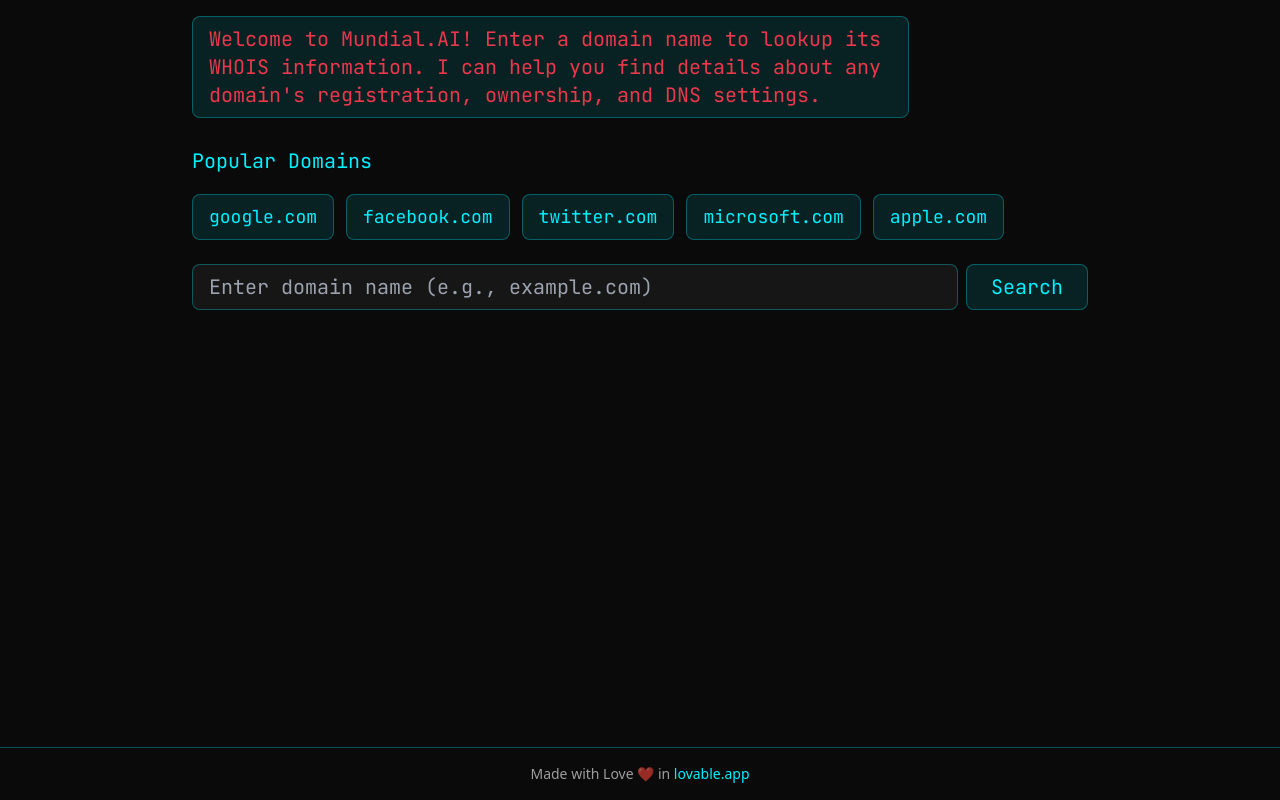
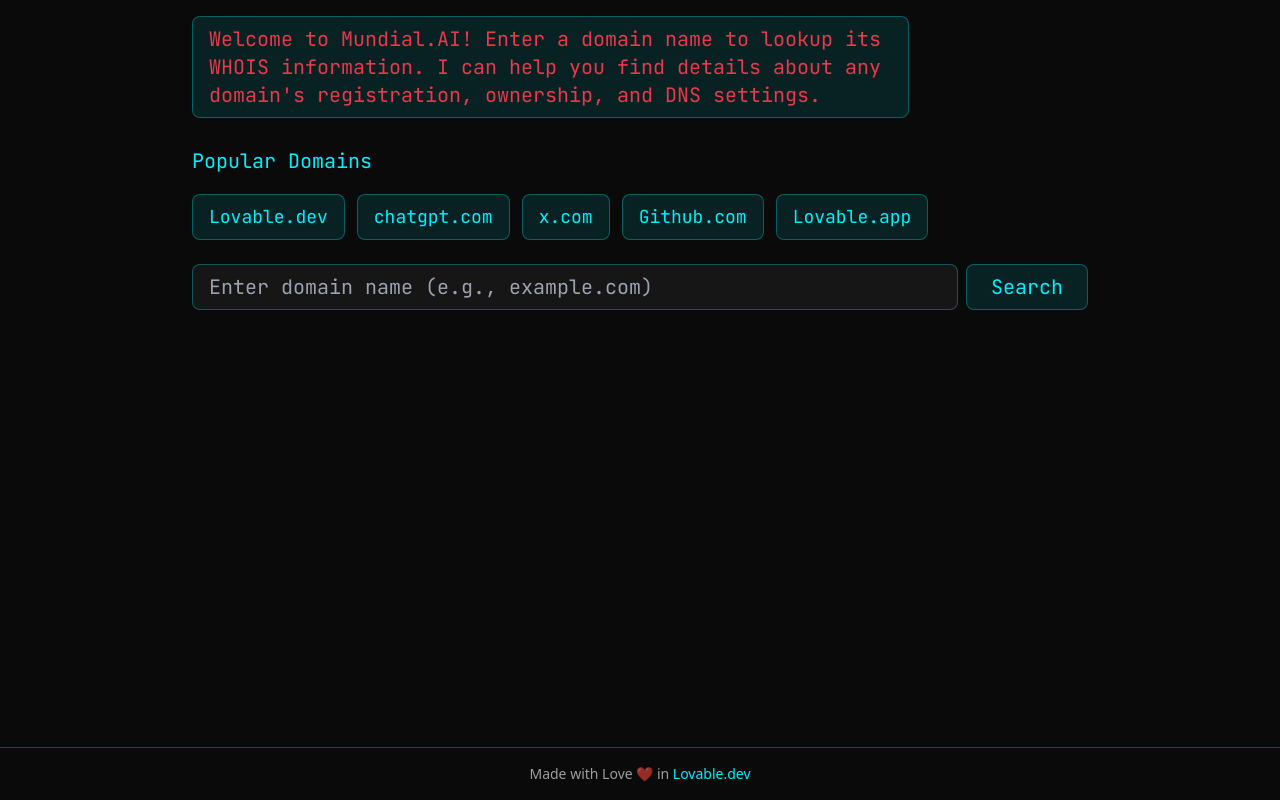
Before and after one commit to kwkuh/domain, a React (Vite) app: page / in a window 1280 px wide. Built offline with nearby package versions, Linux system fonts and the light colour scheme.

Commit message:
Update popular domains list
Updated the list of popular domains in the Index component to include Lovable.dev, chatgpt.com, x.com, Github.com, and Lovable.app.
[skip gpt_engineer]

```diff
--- a/src/pages/Index.tsx
+++ b/src/pages/Index.tsx
@@ -5,11 +5,11 @@ import WhoisResult from "@/components/WhoisResult";
 import { useToast } from "@/components/ui/use-toast";
 
 const popularDomains = [
-  "google.com",
-  "facebook.com",
-  "twitter.com",
-  "microsoft.com",
-  "apple.com",
+  "Lovable.dev",
+  "chatgpt.com",
+  "x.com",
+  "Github.com",
+  "Lovable.app"
 ];
 
 const Index = () => {
@@ -133,7 +133,7 @@ const Index = () => {
 
       <footer className="text-center py-4 border-t border-neonBlue/30">
         <p className="text-sm text-white/60">
-          Made with Love ❤️ in <a href="https://lovable.app" target="_blank" rel="noopener noreferrer" className="text-neonBlue hover:underline">lovable.app</a>
+          Made with Love ❤️ in <a href="https://lovable.dev" target="_blank" rel="noopener noreferrer" className="text-neonBlue hover:underline">Lovable.dev</a>
         </p>
       </footer>
     </div>
```
